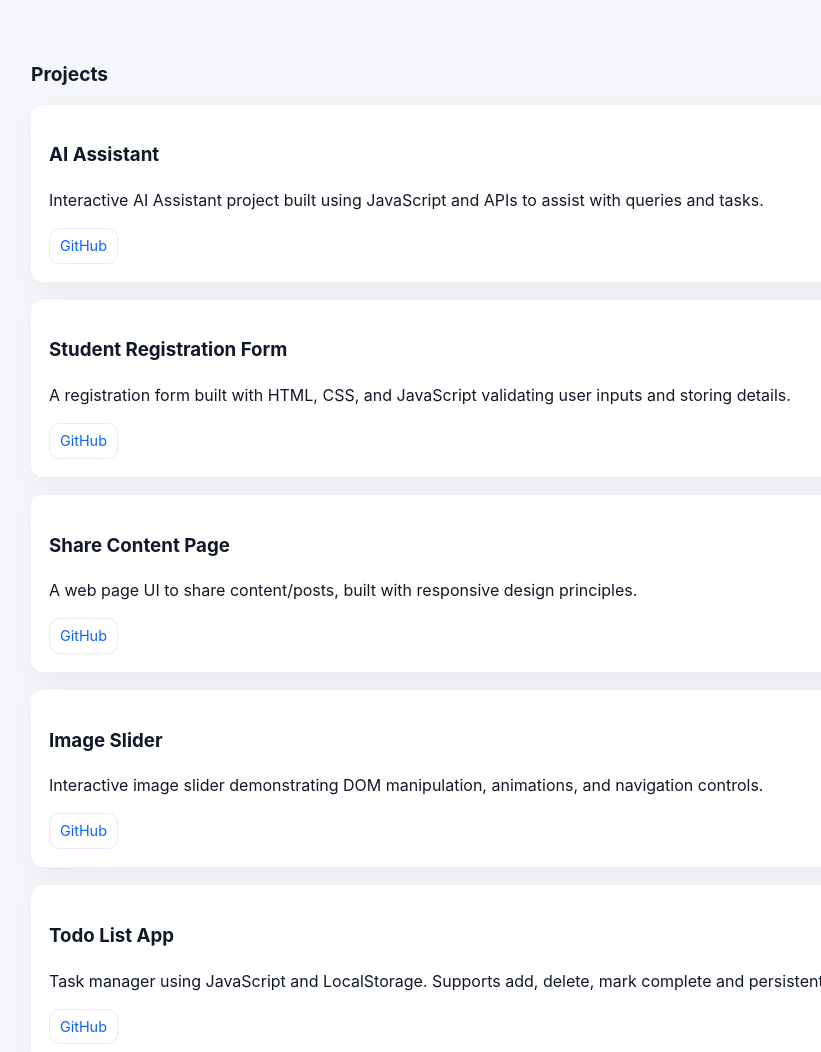
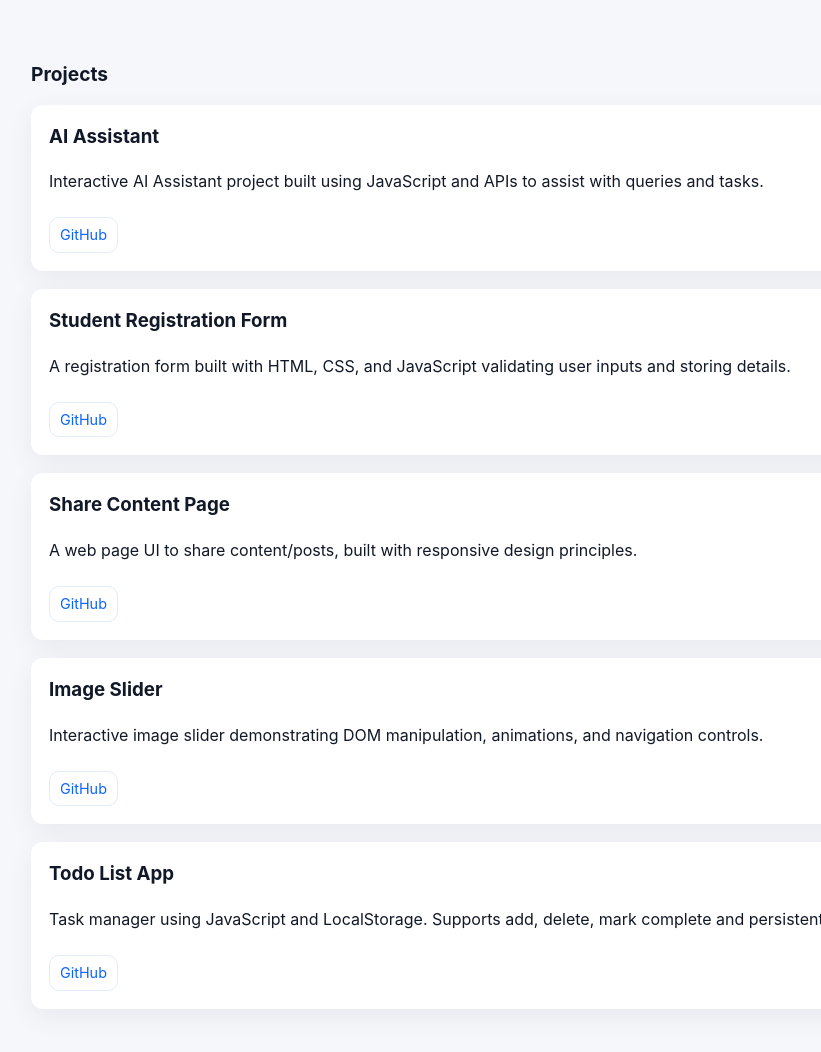
Before and after one commit to rohitsharmam/Personal-Portfolio-Website, a plain HTML site: page index.html in a window 1280 px wide. Shown: the part 820-1872 px from the top of the page, without its empty margins (59-880 px from the left). Drawn offline with Linux system fonts and the light colour scheme.

Commit message:
Add styles for project card header and link

```diff
--- a/style.css
+++ b/style.css
@@ -70,6 +70,8 @@ h2{ margin:0 0 16px; font-size:1.2rem; }
 
 /* PROJECTS */
 .project-card{ background:var(--card); padding:18px; border-radius:var(--radius); box-shadow:0 8px 28px rgba(15,23,42,0.06); margin-bottom:18px; }
+.project-card h3{ margin-top:0; }
+.project-card a{ margin-top:8px; display:inline-block; }
 
 /* SLIDER */
 .slider{ position:relative; overflow:hidden; border-radius:10px; margin-top:12px; background:#f3f6fb; }
```
